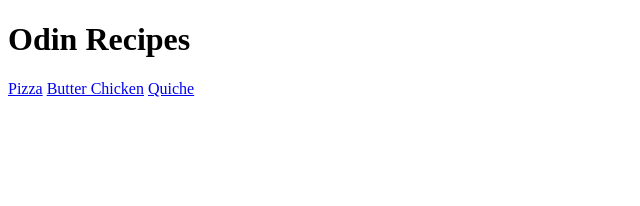
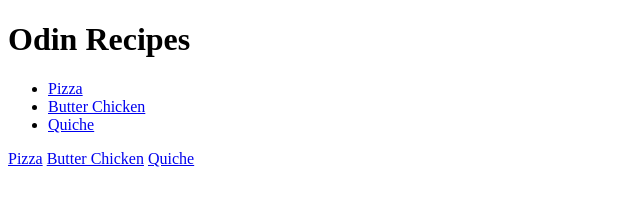
Before and after one commit to mathicarti/odin_recipes, a plain HTML site: page index.html in a window 1280 px wide. Shown: the whole page, without its empty margins (0-640 px from the left). Drawn offline with Linux system fonts and the light colour scheme.

Commit message:
added unordered list to index.html for recipes

```diff
--- a/index.html
+++ b/index.html
@@ -7,6 +7,11 @@
 </head>
 <body>
     <h1>Odin Recipes</h1>
+    <ul>
+        <li><a href="./recipes/pizza.html">Pizza</a></li>
+        <li><a href="./recipes/butter_chicken.html">Butter Chicken</a></li>
+        <li><a href="./recipes/quiche.html">Quiche</a></li>
+    </ul>
     <a href="./recipes/pizza.html">Pizza</a>
     <a href="./recipes/butter_chicken.html">Butter Chicken</a>
     <a href="./recipes/quiche.html">Quiche</a>
```
